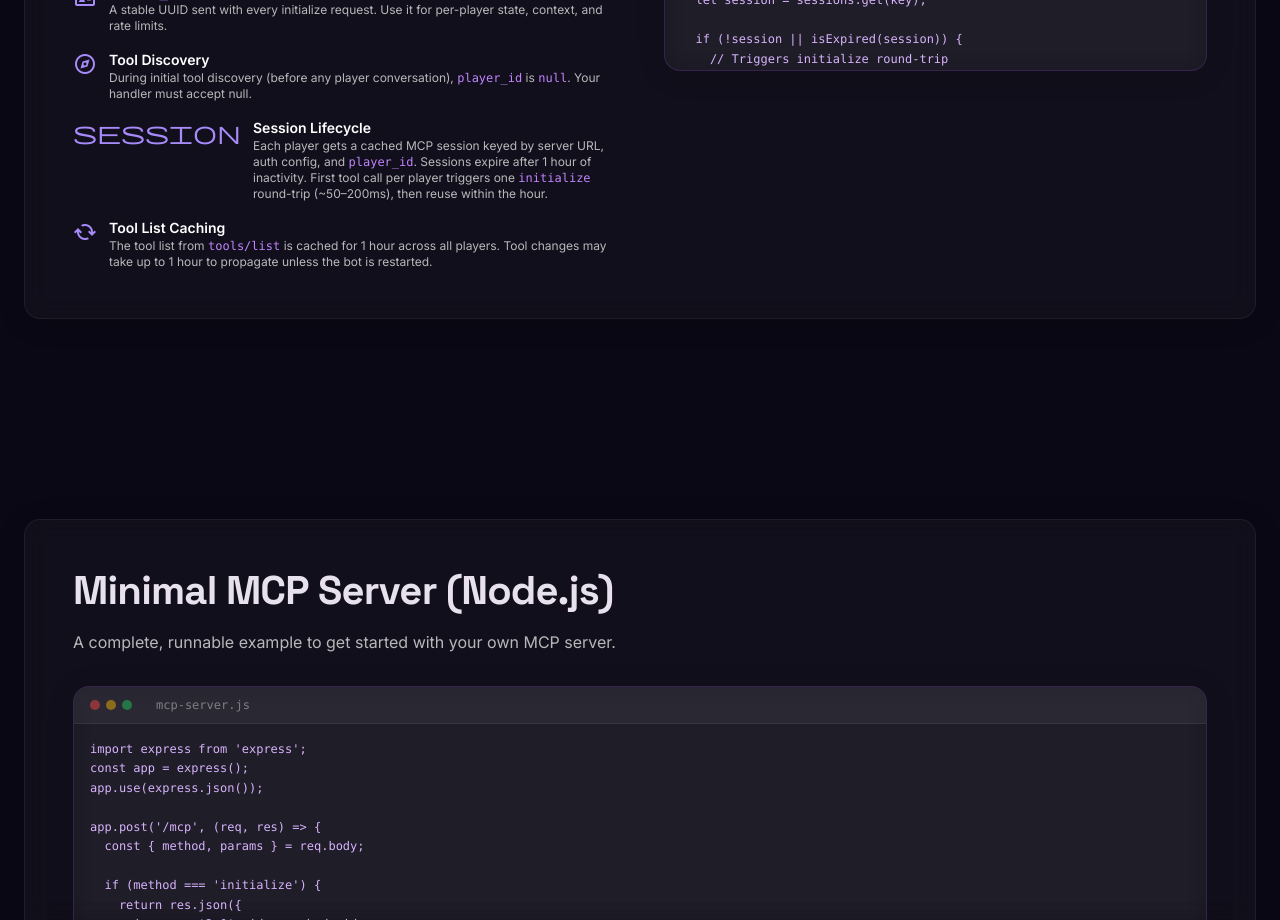
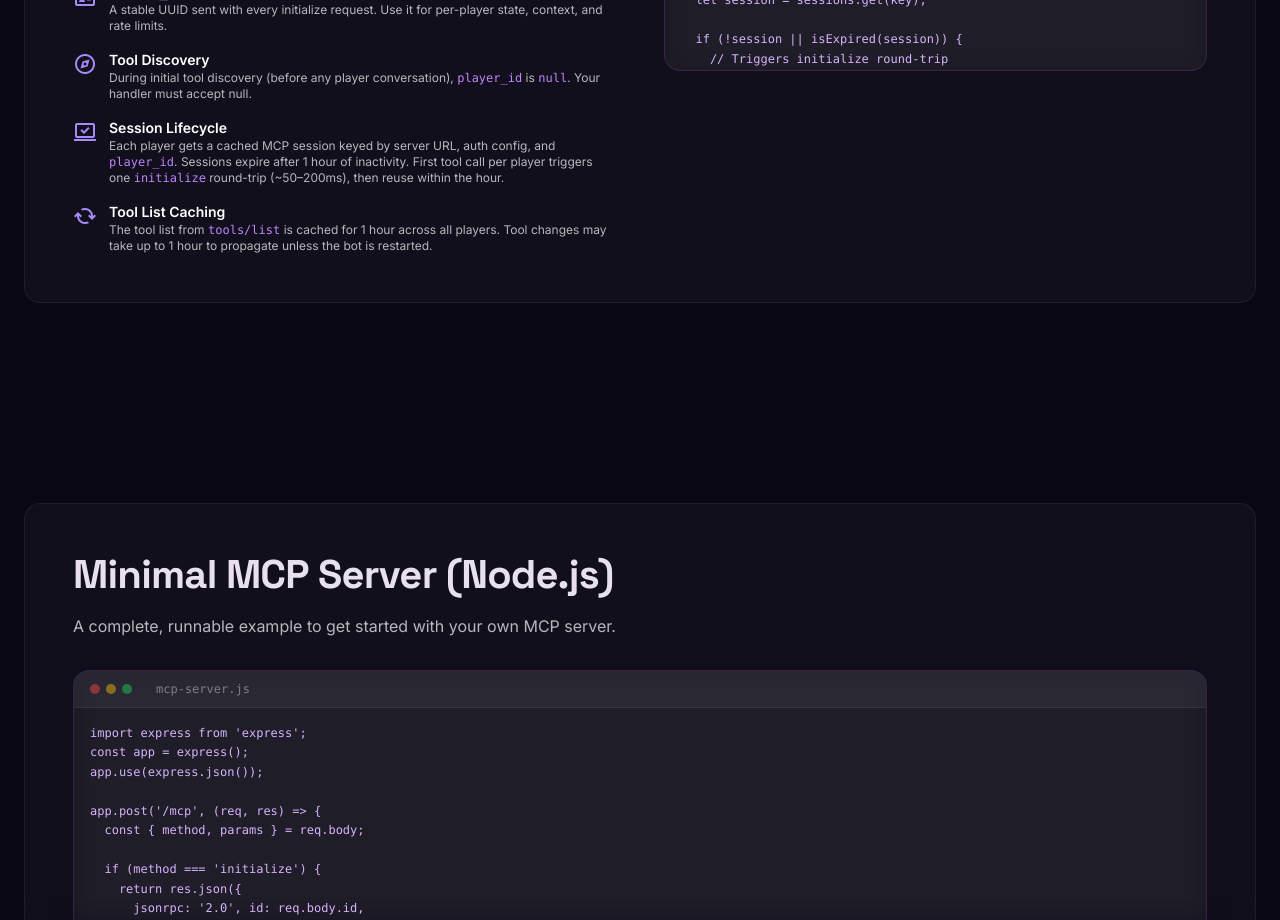
Before and after one commit to BAWES-Universe/bawes-new-website, a Next.js app: page /mcp-integration in a window 1280 px wide. Shown: the part 3020-3940 px from the top of the page. Built offline with nearby package versions, Linux system fonts and the light colour scheme; no server answers.

Commit message:
Fix invalid Material Symbol icon name: session → sync_saved_locally

```diff
--- a/app/mcp-integration/page.tsx
+++ b/app/mcp-integration/page.tsx
@@ -280,7 +280,7 @@ Content-Type: application/json
                   </div>
                 </div>
                 <div className="flex items-start gap-3">
-                  <span className="material-symbols-outlined text-primary text-sm flex-shrink-0 mt-0.5">session</span>
+                  <span className="material-symbols-outlined text-primary text-sm flex-shrink-0 mt-0.5">sync_saved_locally</span>
                   <div>
                     <p className="text-sm font-semibold text-white">Session Lifecycle</p>
                     <p className="text-xs text-text-secondary">Each player gets a cached MCP session keyed by server URL, auth config, and <code className="text-purple-400">player_id</code>. Sessions expire after 1 hour of inactivity. First tool call per player triggers one <code className="text-purple-400">initialize</code> round-trip (~50&ndash;200ms), then reuse within the hour.</p>
```
